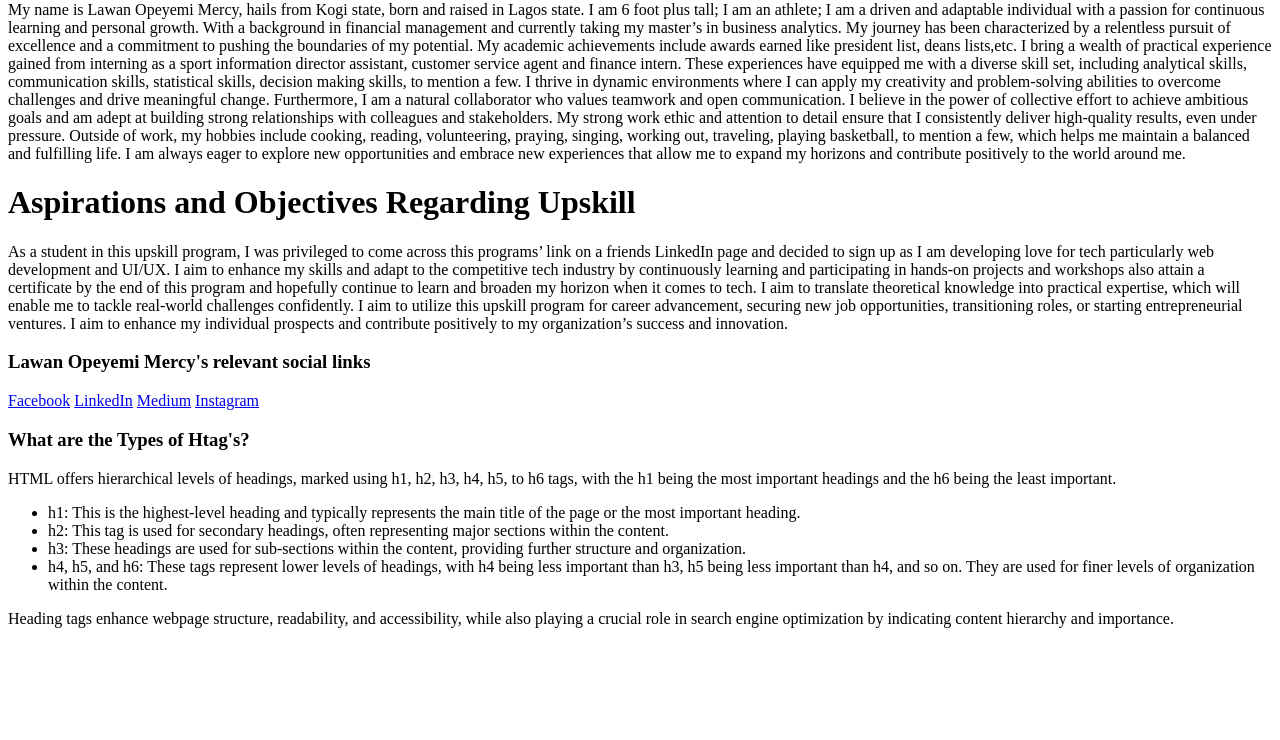
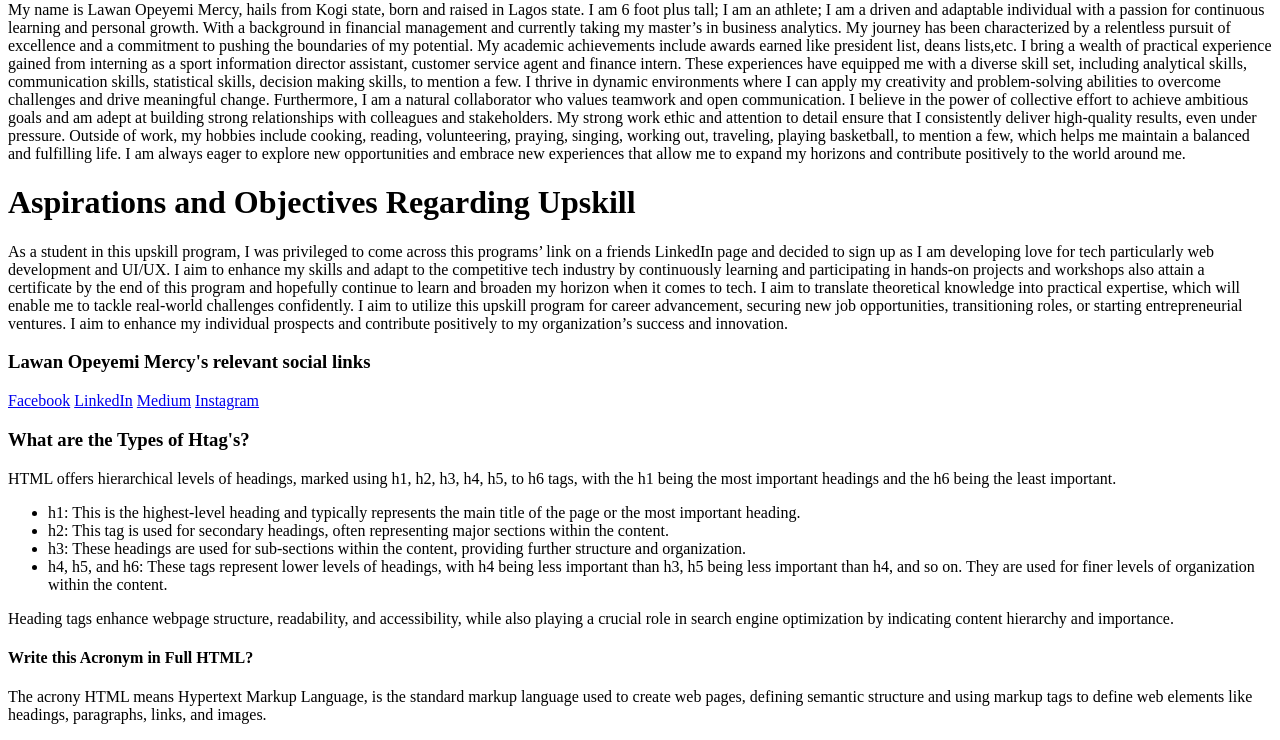
Before and after one commit to LawanMercy/SECOND-UPSKILL-ASSIGNMENT, a plain HTML site: page index.html in a window 1280 px wide. Shown: the part 691-1431 px from the top of the page. Before the commit the page ends 1335 px from the top, so only its background shows below. Drawn offline with Linux system fonts and the light colour scheme.

Commit message:
line 102

```diff
--- a/index.html
+++ b/index.html
@@ -99,5 +99,7 @@
       while also playing a crucial role in search engine optimization by
       indicating content hierarchy and importance.
     </p>
+    <h4>Write this Acronym in Full HTML? </h4>
+    <P> The acrony HTML means Hypertext Markup Language, is the standard markup language used to create web pages, defining semantic structure and using markup tags to define web elements like headings, paragraphs, links, and images.</P>
   </body>
 </html>
```
